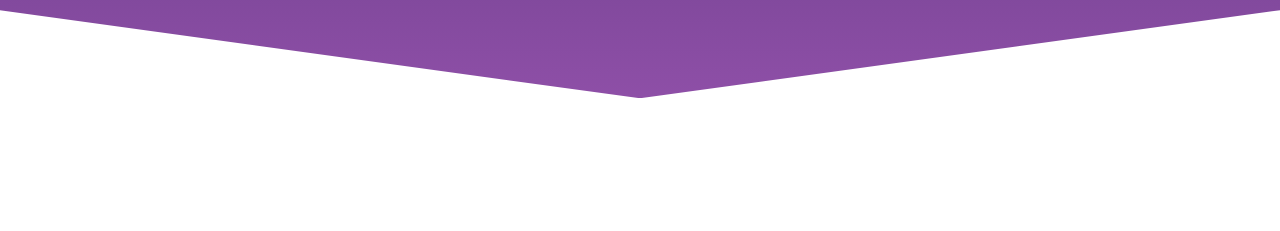
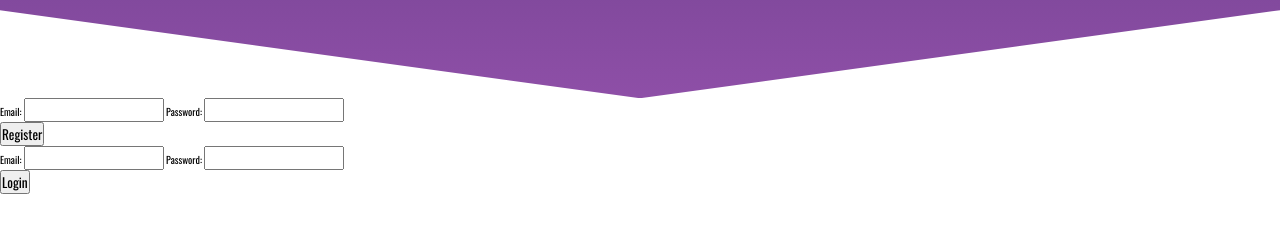
Before and after one commit to LidoKing/Trying-SASS, a website: page public/index.html in a window 1280 px wide. Shown: the part 569-800 px from the top of the page. Drawn offline with nearby package versions, Linux system fonts and the light colour scheme.

Commit message:
Created login and register form

```diff
--- a/public/index.html
+++ b/public/index.html
@@ -53,6 +53,30 @@
           <p>Transition from CSS...</p>
         </div>
       </section>
+
+      <section id="firebase-auth">
+        <div class="container">
+          <form id="register">
+            <label for="email">Email:</label>
+            <input type="text" name="email">
+            <label for="pw">Password:</label>
+            <input type="text" name="pw">
+          </form>
+
+          <button type="button" name="register">Register</button>
+        </div>
+
+        <div class="container">
+          <form id="login">
+            <label for="email">Email:</label>
+            <input type="text" name="email">
+            <label for="pw">Password:</label>
+            <input type="text" name="pw">
+          </form>
+
+          <button type="button" name="login">Login</button>
+        </div>
+      </section>
     </main>
   </body>
 </html>
```
